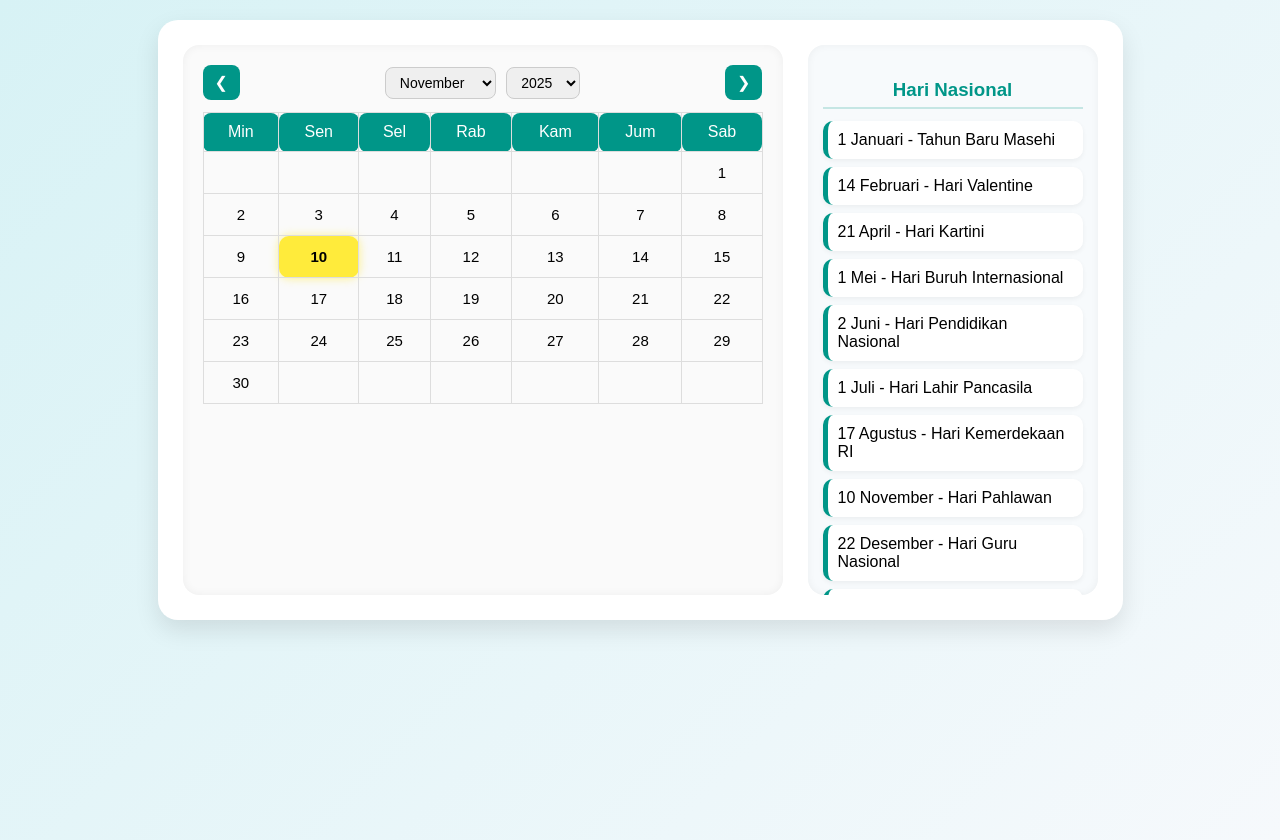
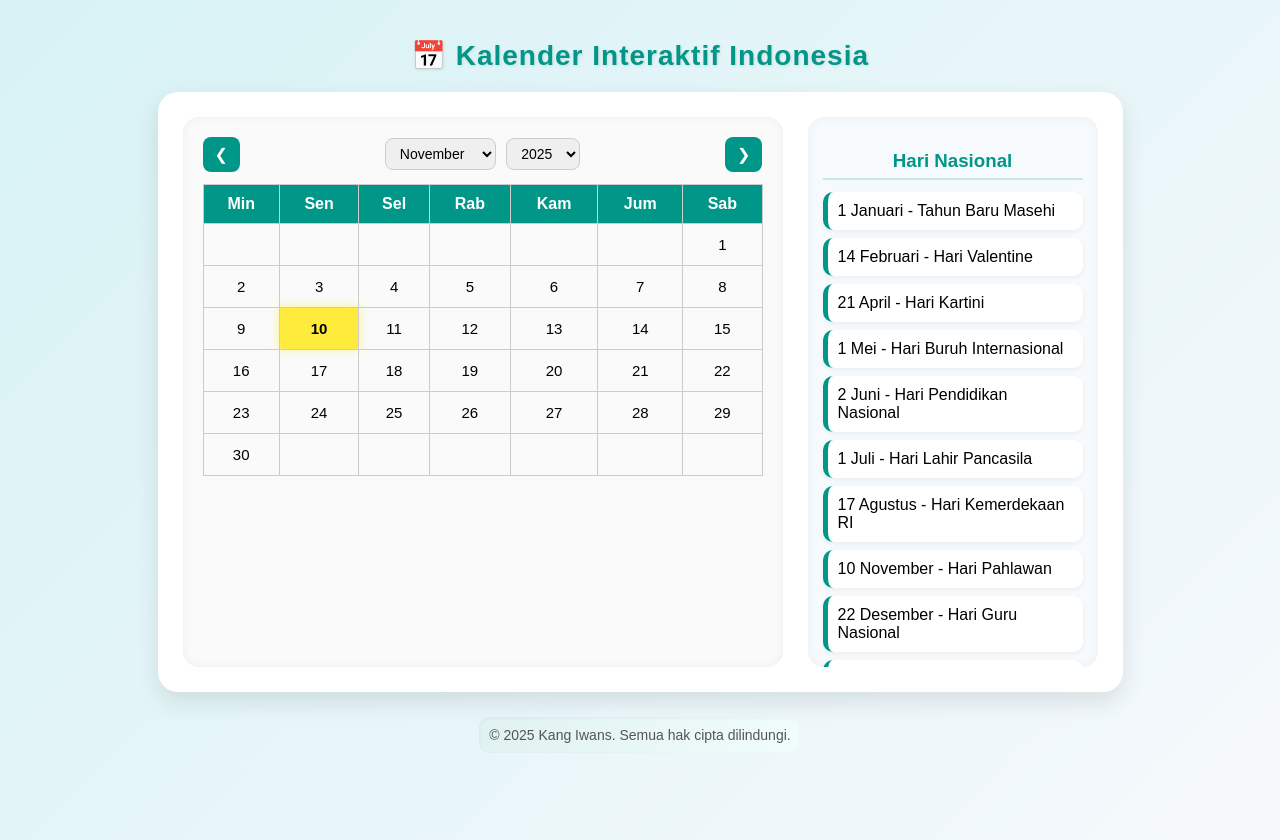
Before and after one commit to Kangiwans284/kalender, a plain HTML site: page index.html in a window 1280 px wide. Drawn offline with Linux system fonts and the light colour scheme.

Commit message:
Update index.html

```diff
--- a/index.html
+++ b/index.html
@@ -11,12 +11,36 @@ body {
   background: linear-gradient(135deg, #d7f2f5, #f6f9fc);
   margin: 0;
   display: flex;
-  justify-content: center;
-  align-items: flex-start;
+  flex-direction: column;
+  align-items: center;
   min-height: 100vh;
   padding: 20px;
 }
 
+/* ====== Judul & Footer ====== */
+.judul-kalender {
+  text-align: center;
+  font-size: 28px;
+  color: #009688;
+  margin-bottom: 20px;
+  letter-spacing: 1px;
+  text-shadow: 1px 1px 3px rgba(0,0,0,0.1);
+  font-weight: 600;
+}
+
+.footer-kalender {
+  text-align: center;
+  margin-top: 25px;
+  font-size: 14px;
+  color: #555;
+  background: linear-gradient(90deg, #e0f2f1, #f0fdfa);
+  padding: 10px;
+  border-radius: 10px;
+  box-shadow: inset 0 1px 4px rgba(0,0,0,0.05);
+  font-family: "Poppins", sans-serif;
+}
+
+/* ====== Struktur Utama ====== */
 .container {
   display: flex;
   gap: 25px;
@@ -80,14 +104,9 @@ table {
   border-collapse: collapse;
   text-align: center;
 }
-/* Tambahkan ini di bawah aturan table { ... } */
+
 table, th, td {
   border: 1px solid #ccc;
-  border-collapse: collapse;
-}
-
-td, th {
-  border: 1px solid #ddd;
 }
 
 th {
@@ -101,25 +120,7 @@ td {
   padding: 12px;
   text-align: center;
   font-size: 15px;
-  transition: background 0.3s;
-}
-
-td:hover {
-  background: #e0f2f1;
-}
-
-th {
-  background-color: #009688;
-  color: white;
-  padding: 10px;
-  border-radius: 8px;
-  font-weight: 500;
-}
-
-td {
-  padding: 12px;
-  font-size: 15px;
-  border-radius: 10px;
+  border-radius: 4px;
   cursor: pointer;
   transition: background 0.3s, transform 0.2s;
 }
@@ -220,7 +221,7 @@ td:hover {
   background: #00796b;
 }
 
-/* Responsif */
+/* ====== Responsif ====== */
 @media (max-width: 768px) {
   .container {
     flex-direction: column;
@@ -236,7 +237,10 @@ td:hover {
 }
 </style>
 </head>
+
 <body>
+  <h1 class="judul-kalender">📅 Kalender Interaktif Indonesia</h1>
+
   <div class="container">
     <div class="calendar">
       <header>
@@ -268,6 +272,10 @@ td:hover {
       <div id="holidayList"></div>
     </div>
   </div>
+
+  <footer class="footer-kalender">
+    © 2025 Kang Iwans. Semua hak cipta dilindungi.
+  </footer>
 
   <!-- Popup -->
   <div class="popup" id="popup">
@@ -321,43 +329,32 @@ function populateDropdowns() {
   }
 }
 
-// Ganti fungsi renderCalendar lama dengan fungsi ini
 function renderCalendar(month, year) {
   calendarBody.innerHTML = "";
 
-  // hari dalam minggu untuk tanggal 1 (0 = Minggu, 1 = Senin, ...)
   const firstDay = new Date(year, month, 1).getDay();
   const daysInMonth = new Date(year, month + 1, 0).getDate();
 
-  // kita akan selalu render 6 baris x 7 kolom = 42 sel
   for (let r = 0; r < 6; r++) {
     const row = document.createElement("tr");
     for (let c = 0; c < 7; c++) {
       const cell = document.createElement("td");
-      const cellIndex = r * 7 + c;                 // 0..41
-      const dayNumber = cellIndex - firstDay + 1;  // hitung nomor tanggal untuk sel ini
+      const cellIndex = r * 7 + c;
+      const dayNumber = cellIndex - firstDay + 1;
 
       if (dayNumber >= 1 && dayNumber <= daysInMonth) {
-        // tanggal valid di bulan ini
         cell.textContent = dayNumber;
 
-        // cek apakah hari ini adalah holiday dari array holidays
         const holiday = holidays.find(h => h.day === dayNumber && h.month === month);
         if (holiday) {
           cell.classList.add("highlight");
           cell.title = holiday.name;
           cell.onclick = () => showPopup(`${dayNumber} ${monthNames[month]} ${year}`, holiday.name);
         } else {
-          // klik biasa (opsional: bisa tambah fungsi show/notes)
-          cell.onclick = () => {
-            /* aksi klik tanggal non-holiday (jika ada) */
-          };
+          cell.onclick = () => {};
         }
-
       } else {
-        // sel kosong (tanggal dari bulan sebelah)
         cell.textContent = "";
-        cell.classList.add("out");
       }
 
       row.appendChild(cell);
@@ -386,11 +383,11 @@ function showPopup(title, desc) {
   const popup = document.getElementById("popup");
   document.getElementById("popupTitle").textContent = title;
   document.getElementById("popupDesc").textContent = desc;
-  popup.style.display = "block";
+  popup.classList.add("active");
 }
 
 document.getElementById("closePopup").onclick = () => {
-  document.getElementById("popup").style.display = "none";
+  document.getElementById("popup").classList.remove("active");
 };
 
 document.getElementById("prevMonth").onclick = () => {
```
Lines whose indentation alone changed are shown as unchanged.
